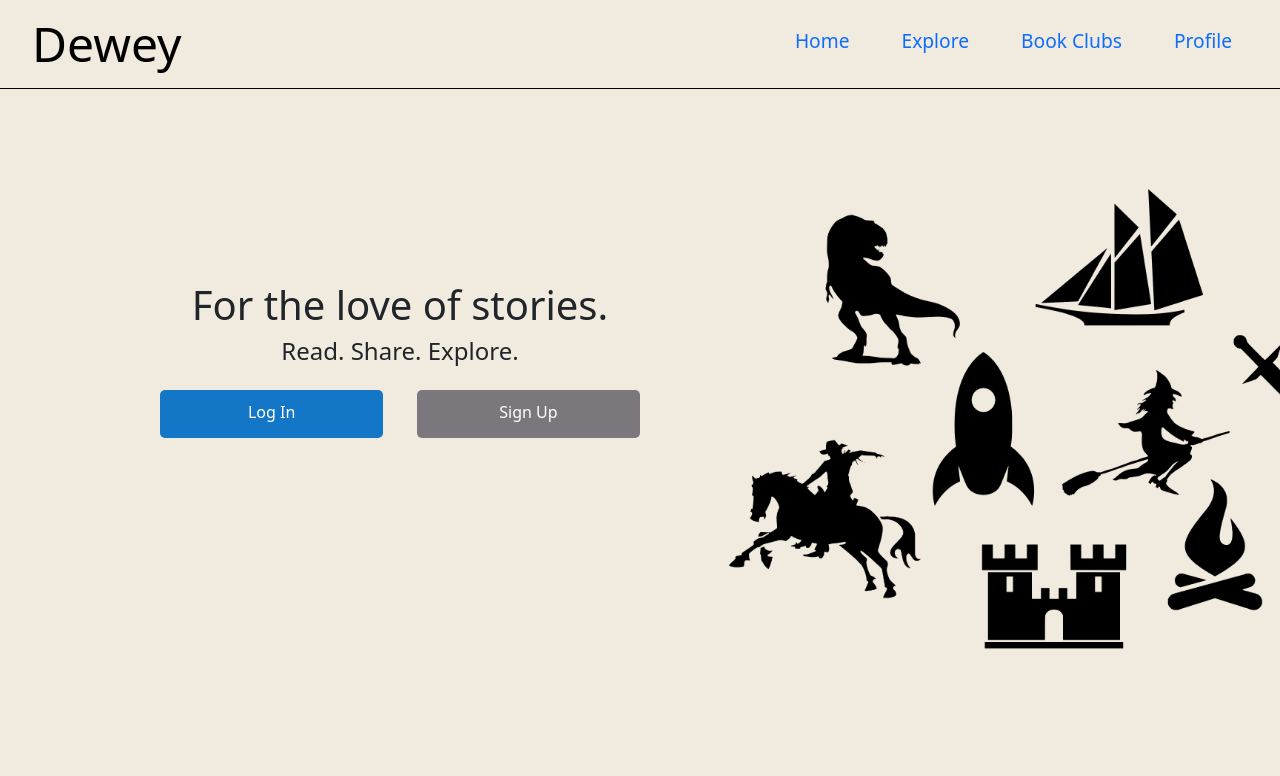
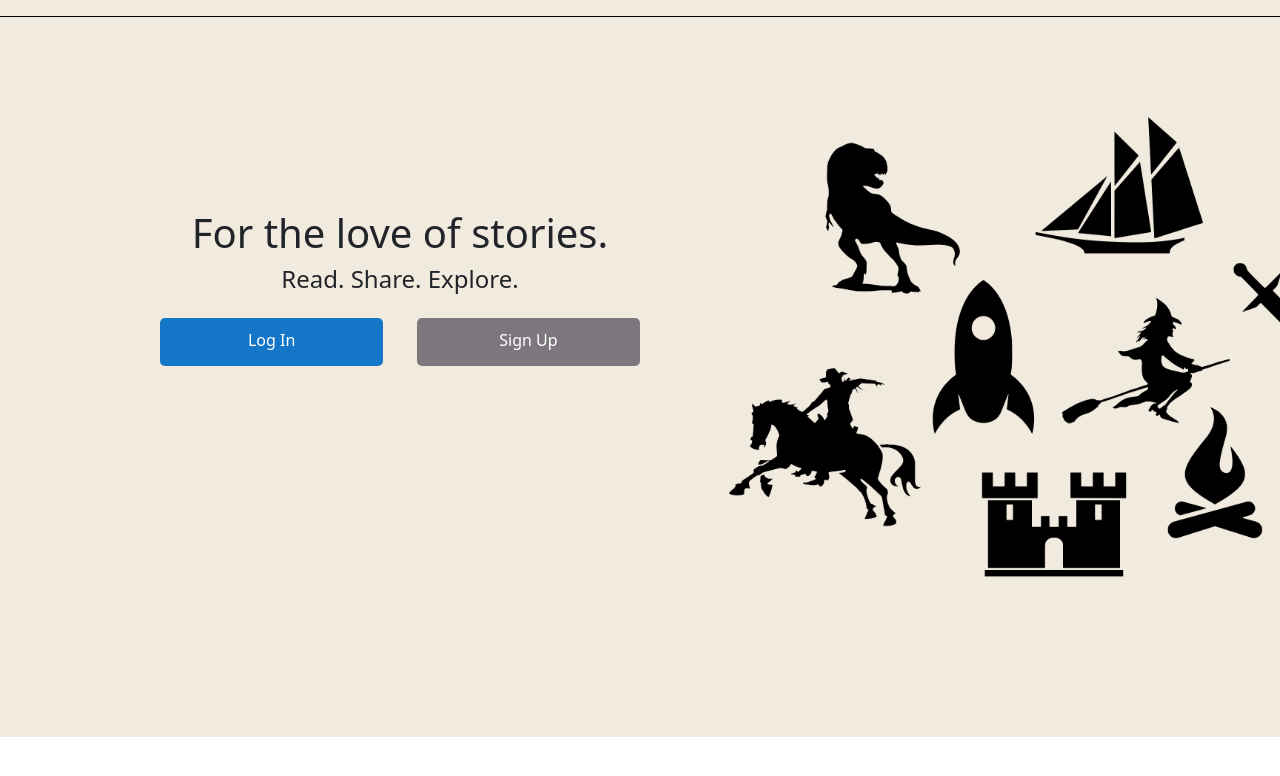
Before and after one commit to MitchA29/CapstoneFrontend, a React (Create React App) app: page / in a window 1280 px wide. Shown: the top 776 px of the page. Built offline with nearby package versions, Linux system fonts and the light colour scheme.

Commit message:
edited navbar to hav logoutoption.

```diff
--- a/src/components/NavBar/NavBar.css
+++ b/src/components/NavBar/NavBar.css
@@ -19,7 +19,7 @@
 
 .nav-links {
     display: grid;
-    grid-template-columns: repeat(4, auto);
+    grid-template-columns: repeat(5, auto);
     grid-gap: 20px;
     list-style: none;
     padding-top: 10px;
--- a/src/components/NavBar/NavBar.jsx
+++ b/src/components/NavBar/NavBar.jsx
@@ -2,36 +2,48 @@ import "./NavBar.css";
 import React, { useState } from 'react';
 import { NavLink } from "react-router-dom";
 import { Link } from "react-router-dom";
+import { Nav } from "react-bootstrap";
 
 const NavBar = ({ user }) => {
     return (
-        <nav className="navbar">
-            <Link to="/" className="nav-logo" >
+        <Nav className="navbar">
+            {!user && (
+                <>
+                </>
+            )}
+            {user && (
+                <>
+                    <Nav.Link to="/" className="nav-logo" >
                         Dewey
-            </Link>
-            <ul className='nav-links'>
+                    </Nav.Link>
+                    <ul className="nav-links">
                         <li className="nav-item">
-                    <Link to="/" className="nav-link" >
+                            <Nav.Link to="/" className="nav-link" >
                                 Home
-                    </Link>
+                            </Nav.Link>
                         </li>
                         <li className="nav-item">
-                    <Link to="/explore" className="nav-link" >
+                            <Nav.Link to="/explore" className="nav-link" >
                                 Explore
-                    </Link>
+                            </Nav.Link>
                         </li>
                         <li className="nav-item">
-                    <Link to="/bookclubs" className="nav-link" >
+                            <Nav.Link to="/bookclubs" className="nav-link" >
                                 Book Clubs
-                    </Link>
+                            </Nav.Link>
                         </li>
                         <li className="nav-item">
-                    <Link to="/profile" className="nav-link" >
+                            <Nav.Link to="/profile" className="nav-link" >
                                 Profile
-                    </Link>
+                            </Nav.Link>
+                        </li>
+                        <li className="nav-item">
+                            <Nav.Link href="/">Logout</Nav.Link>
                         </li>
                     </ul>
-        </nav>
+                </>
+            )}
+        </Nav>
     );
 }
 export default NavBar;
```
Lines whose indentation alone changed are shown as unchanged.
